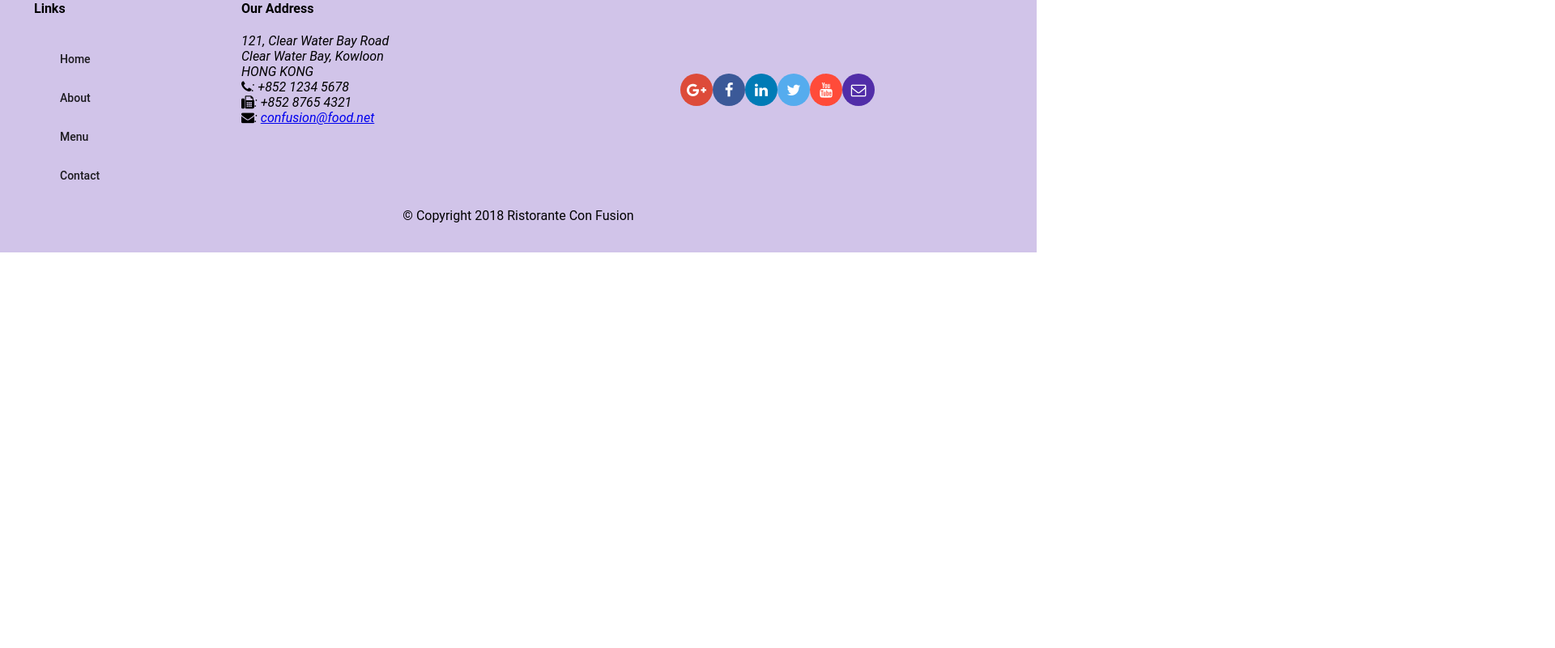
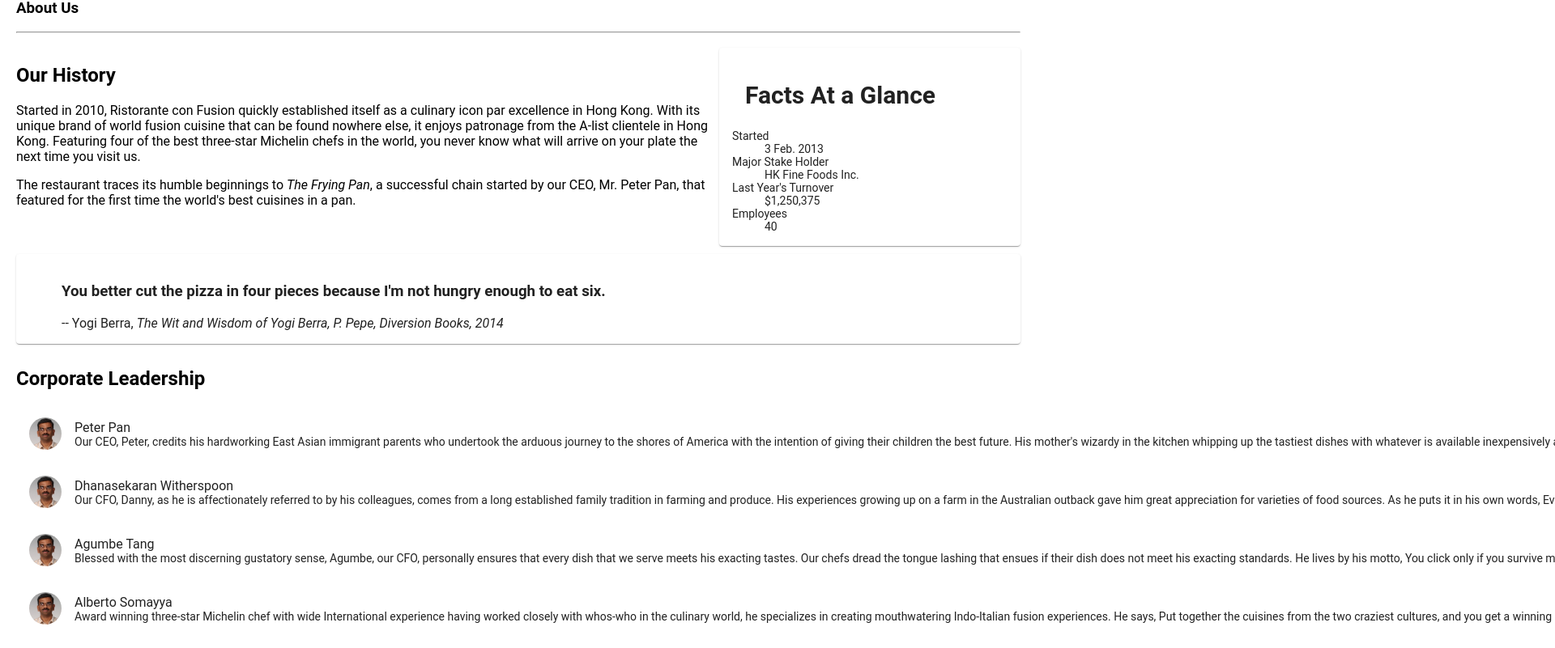
Before and after one commit to 7ganam/Angular_confusion_repo, an Angular app: page /aboutus in a window 1280 px wide. Before the commit this address led to /. Shown: the part 379-1180 px from the top of the page at 81% size, 1920 px wide, since content can reach past the window. Before the commit the page ends 800 px from the top, so only its background shows below. Built offline with nearby package versions, Linux system fonts and the light colour scheme.

Commit message:
assignment2

```diff
--- a/src/app/about/about.component.html
+++ b/src/app/about/about.component.html
@@ -1,3 +1,84 @@
-<p>
-  about works!
-</p>
+<div class="container"
+  fxLayout="column"
+  fxLayoutGap="10px">
+
+  <div fxFlex>
+    <div>
+        <h3>About Us</h3>
+        <hr>
+    </div>
+  </div>
+
+  <div fxFlex>
+    <div fxLayout="column" fxLayout.gt-sm="row">
+      <div fxFlex="70">
+        <h2>Our History</h2>
+        <p>Started in 2010, Ristorante con Fusion quickly established itself as a culinary icon par excellence in Hong Kong. With its unique brand of world fusion cuisine that can be found nowhere else, it enjoys patronage from the A-list clientele in Hong Kong.  Featuring four of the best three-star Michelin chefs in the world, you never know what will arrive on your plate the next time you visit us.</p>
+        <p>The restaurant traces its humble beginnings to <em>The Frying Pan</em>, a successful chain started by our CEO, Mr. Peter Pan, that featured for the first time the world's best cuisines in a pan.</p>
+      </div>
+      <div fxFlex="30">
+        <mat-card>
+          <mat-card-header>
+            <mat-card-title>
+            <h2>Facts At a Glance</h2>
+            </mat-card-title>
+          </mat-card-header>
+          <mat-card-content>
+            <dl>
+              <dt>Started</dt>
+              <dd>3 Feb. 2013</dd>
+              <dt>Major Stake Holder</dt>
+              <dd>HK Fine Foods Inc.</dd>
+              <dt>Last Year's Turnover</dt>
+              <dd>$1,250,375</dd>
+              <dt>Employees</dt>
+              <dd>40</dd>
+            </dl>
+          </mat-card-content>
+        </mat-card>
+      </div>
+    </div>
+  </div>
+
+  <div fxFlex>
+    <mat-card>
+      <blockquote>
+        <h3>You better cut the pizza in four pieces because
+            I'm not hungry enough to eat six.</h3>
+        <footer>-- Yogi Berra,
+          <cite>The Wit and Wisdom of Yogi Berra,
+            P. Pepe, Diversion Books, 2014</cite>
+        </footer>
+      </blockquote>
+    </mat-card>
+  </div>
+
+
+  <h2>Corporate Leadership</h2>
+
+  <div fxFlex>
+    <mat-list fxFlex>
+      <mat-list-item *ngFor="let leader of Leaders">
+        <img matListAvatar src={{leader.image}} alt={{leader.name}}>
+        <h1 matLine> {{leader.name}} </h1>
+        <p matLine>
+          <span> {{leader.description}} </span>
+        </p>
+      </mat-list-item>
+    </mat-list>  </div>
+
+<!-- </div>
+  <div fxFlex>
+    <h2>Corporate Leadership</h2>
+    <div fxFlex>
+      <mat-list fxFlex>
+        <mat-list-item *ngFor="let leader of Leaders">
+          <img matListAvatar src={{leader.image}} alt={{leader.name}}>
+          <h1 matLine> {{leader.name}} </h1>
+          <p matLine>
+            <span> {{leader.description}} </span>
+          </p>
+        </mat-list-item>
+      </mat-list>
+  </div> -->
+</div>
--- a/src/app/about/about.component.ts
+++ b/src/app/about/about.component.ts
@@ -1,15 +1,20 @@
 import { Component, OnInit } from '@angular/core';
-
+import { Leader } from '../shared/Leader';
+import { LEADERS } from '../shared/Leaders';
+import { LeaderService } from '../services/Leader.service';
 @Component({
   selector: 'app-about',
   templateUrl: './about.component.html',
   styleUrls: ['./about.component.scss']
 })
 export class AboutComponent implements OnInit {
+  Leaders: Leader[];
 
-  constructor() { }
+  constructor(private LeaderService: LeaderService) { }
 
   ngOnInit() {
+    this.Leaders = this.LeaderService.getLeaders();
+
   }
 
 }
--- a/src/app/app-routing/routes.ts
+++ b/src/app/app-routing/routes.ts
@@ -10,6 +10,7 @@
   { path: 'home',  component: HomeComponent },
   { path: 'menu',     component: MenuComponent },
   { path: 'contactus',     component: ContactComponent },
+  { path: 'aboutus',     component: AboutComponent },
   { path: 'dishdetail/:id',     component: DishdetailComponent },
   { path: '', redirectTo: '/home', pathMatch: 'full' }
 ];
--- a/src/app/app.module.ts
+++ b/src/app/app.module.ts
@@ -14,6 +14,7 @@
 
 import { DishService } from './services/dish.service';
 import { PromotionService } from './services/promotion.service';
+import {LeaderService } from './services/Leader.service';
 
 import { HeaderComponent } from './header/header.component';
 import { FooterComponent } from './footer/footer.component';
@@ -47,7 +48,7 @@
 
 
   ],
-  providers: [DishService, PromotionService],
+  providers: [LeaderService ,DishService, PromotionService],
   bootstrap: [AppComponent]
 })
 export class AppModule { }
--- a/src/app/header/header.component.html
+++ b/src/app/header/header.component.html
@@ -1,7 +1,7 @@
 <mat-toolbar color="primary">
   <span><img src="/assets/images/logo.png" height=30 width=41></span>
   <a mat-button routerLink="/home" routerLinkActive="active"><span class="fa fa-home fa-lg"></span> Home</a>
-  <a mat-button><span class="fa fa-info fa-lg"></span> About</a>
+  <a mat-button routerLink="/aboutus" routerLinkActive="active"><span class="fa fa-info fa-lg"></span> About</a>
   <a mat-button routerLink="/menu" routerLinkActive="active"><span class="fa fa-list fa-lg"></span> Menu</a>
   <a mat-button routerLink="/contactus" routerLinkActive="active"><span class="fa fa-address-card fa-lg"></span> Contact</a></mat-toolbar>
 
--- a/src/app/home/home.component.html
+++ b/src/app/home/home.component.html
@@ -33,4 +33,17 @@
   </mat-card-content>
 </mat-card>
 
+  <mat-card *ngIf="leader" fxFlex>
+    <mat-card-header>
+      <div mat-card-avatar></div>
+      <mat-card-title>
+        <h3>{{leader.name | uppercase}}</h3>
+      </mat-card-title>
+    </mat-card-header>
+    <img mat-card-image src={{leader.image}} alt={{leader.name}}>
+    <mat-card-content>
+      <p>{{leader.description}}
+      </p>
+    </mat-card-content>
+  </mat-card>
 </div>
--- a/src/app/home/home.component.ts
+++ b/src/app/home/home.component.ts
@@ -3,6 +3,8 @@
 import { DishService } from '../services/dish.service';
 import { Promotion } from '../shared/promotion';
 import { PromotionService } from '../services/promotion.service';
+import { Leader } from '../shared/Leader';
+import { LeaderService } from '../services/Leader.service';
 @Component({
   selector: 'app-home',
   templateUrl: './home.component.html',
@@ -12,13 +14,15 @@
 
   dish: Dish;
   promotion: Promotion;
-
-  constructor(private dishservice: DishService,
+  leader : Leader;
+  constructor(private leaderService: LeaderService , private dishservice: DishService,
     private promotionservice: PromotionService) { }
 
   ngOnInit() {
     this.dish = this.dishservice.getFeaturedDish();
     this.promotion = this.promotionservice.getFeaturedPromotion();
+    this.leader = this.leaderService.getFeaturedLeader();
+
   }
 
 }
--- a/src/app/menu/menu.component.html
+++ b/src/app/menu/menu.component.html
@@ -9,6 +9,22 @@
     </div>
   </div>
 
+
+  <div class="container"
+     fxLayout="column"
+     fxLayoutGap="10px">
+
+  <!-- <mat-list fxFlex>
+    <mat-list-item *ngFor="let dish of dishes">
+      <img matListAvatar src={{dish.image}} alt={{dish.name}}>
+      <h1 matLine> {{dish.name}} </h1>
+      <p matLine>
+        <span> {{dish.description}} </span>
+      </p>
+    </mat-list-item>
+  </mat-list> -->
+
+</div>
   <div fxFlex>
     <mat-grid-list cols="2" rowHeight="200px">
       <mat-grid-tile *ngFor="let dish of dishes" [routerLink]="['/dishdetail', dish.id]">        <img height="200px" src={{dish.image}} alt={{dish.name}}>
--- /dev/null
+++ b/src/app/services/leader.service.ts
@@ -0,0 +1,17 @@
+import { Injectable } from '@angular/core';
+import { Leader } from '../shared/Leader';
+import { LEADERS } from '../shared/Leaders';
+@Injectable({
+  providedIn: 'root'
+})
+export class LeaderService {
+  getLeaders(): Leader[]
+  {
+    return LEADERS;
+  }
+  getFeaturedLeader(): Leader
+  {
+    return LEADERS.filter((Leader) => Leader.featured)[0];
+  }
+  constructor() { }
+}
--- /dev/null
+++ b/src/app/shared/Leader.ts
@@ -0,0 +1,11 @@
+export class Leader {
+    id: string;
+    name: string;
+    image: string;
+    designation: string;
+    abbr: string;
+    featured: boolean;
+
+    description: string;
+
+}
--- /dev/null
+++ b/src/app/shared/Leaders.ts
@@ -0,0 +1,43 @@
+import { Leader } from './Leader';
+export const LEADERS: Leader[] = [
+    {
+      id: '0',
+      name: 'Peter Pan',
+      image: '/assets/images/alberto.png',
+      designation: 'Chief Epicurious Officer',
+      abbr: 'CEO',
+      featured: false,
+      // tslint:disable-next-line:max-line-length
+      description: 'Our CEO, Peter, credits his hardworking East Asian immigrant parents who undertook the arduous journey to the shores of America with the intention of giving their children the best future. His mother\'s wizardy in the kitchen whipping up the tastiest dishes with whatever is available inexpensively at the supermarket, was his first inspiration to create the fusion cuisines for which The Frying Pan became well known. He brings his zeal for fusion cuisines to this restaurant, pioneering cross-cultural culinary connections.'
+    },
+    {
+      id: '1',
+      name: 'Dhanasekaran Witherspoon',
+      image: '/assets/images/alberto.png',
+      designation: 'Chief Food Officer',
+      abbr: 'CFO',
+      featured: false,
+      // tslint:disable-next-line:max-line-length
+      description: 'Our CFO, Danny, as he is affectionately referred to by his colleagues, comes from a long established family tradition in farming and produce. His experiences growing up on a farm in the Australian outback gave him great appreciation for varieties of food sources. As he puts it in his own words, Everything that runs, wins, and everything that stays, pays!'
+    },
+    {
+      id: '2',
+      name: 'Agumbe Tang',
+      image: '/assets/images/alberto.png',
+      designation: 'Chief Taste Officer',
+      abbr: 'CTO',
+      featured: false,
+      // tslint:disable-next-line:max-line-length
+      description: 'Blessed with the most discerning gustatory sense, Agumbe, our CFO, personally ensures that every dish that we serve meets his exacting tastes. Our chefs dread the tongue lashing that ensues if their dish does not meet his exacting standards. He lives by his motto, You click only if you survive my lick.'
+    },
+    {
+      id: '3',
+      name: 'Alberto Somayya',
+      image: '/assets/images/alberto.png',
+      designation: 'Executive Chef',
+      abbr: 'EC',
+      featured: true,
+      // tslint:disable-next-line:max-line-length
+      description: 'Award winning three-star Michelin chef with wide International experience having worked closely with whos-who in the culinary world, he specializes in creating mouthwatering Indo-Italian fusion experiences. He says, Put together the cuisines from the two craziest cultures, and you get a winning hit! Amma Mia!'
+    }
+  ];
```
Also changed, not shown: 1 other file (tests, documents, lock files or other folders).
